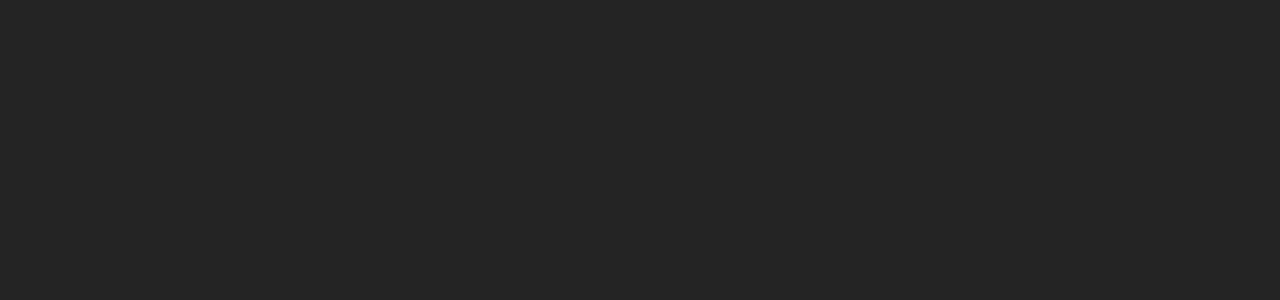
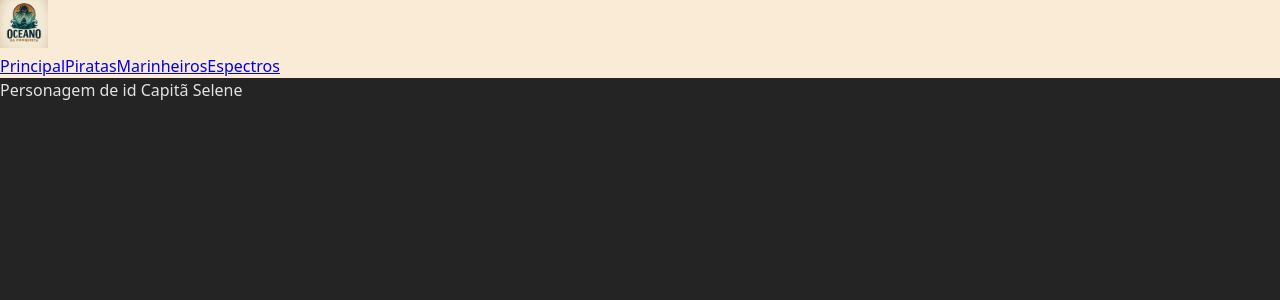
Before and after one commit to VitorDiasBode/grimorio-dev, a React (Vite) app in the folder react-router/nav-oceano-da-conquista/: page /personagem/1 in a window 1280 px wide. Before the commit this address had no page. Shown: the top 300 px of the page. Built offline with nearby package versions, Linux system fonts and the light colour scheme.

Commit message:
feat: adiciona pagina para mostrar dados do personagem

```diff
--- a/react-router/nav-oceano-da-conquista/src/App.jsx
+++ b/react-router/nav-oceano-da-conquista/src/App.jsx
@@ -5,6 +5,7 @@
 import Piratas from "./pages/Piratas";
 import Marinheiros from "./pages/Marinheiros";
 import Espectros from "./pages/Espectros";
+import Personagem from "./pages/Personagem";
 
 // import '../src/reset.css'
 
@@ -18,6 +19,7 @@
          <Route path="/piratas" element={<Piratas />} />
          <Route path="/marinheiros" element={<Marinheiros />} />
          <Route path="/espectros" element={<Espectros />} />
+         <Route path="/personagem/:id" element={<Personagem/>} />
         </Routes>
       </BrowserRouter>
     </div>
--- /dev/null
+++ b/react-router/nav-oceano-da-conquista/src/components/CartaoDoPersonagem/CartaoDoPersonagem.jsx
@@ -0,0 +1,11 @@
+import React from "react";
+import { Link } from "react-router";
+
+export default function CartaoDoPersonagem({nome, categoria, id}) {
+    return(
+        <div>
+            {nome} (#{categoria})
+            <Link to={`/personagem/${id}`}>Saiba mais</Link>
+        </div>
+    )
+}
--- a/react-router/nav-oceano-da-conquista/src/pages/Home.jsx
+++ b/react-router/nav-oceano-da-conquista/src/pages/Home.jsx
@@ -2,6 +2,7 @@
 import { personagens } from "../data";
 import { Link } from "react-router";
 import Navbar from "../components/Navbar/Navbar";
+import CartaoDoPersonagem from "../components/CartaoDoPersonagem/CartaoDoPersonagem";
 
 function Home() {
     return (
@@ -12,8 +13,7 @@
                 <ul>
                     {personagens.map( (personagem) => (
                         <li key={personagem.id}>
-                            {personagem.nome} (#{personagem.categoria})
-                            <Link to={`/personagem/${personagem.id}`}>Saiba mais</Link>
+                            <CartaoDoPersonagem nome={personagem.nome} categoria={personagem.categoria} id={personagem.id}></CartaoDoPersonagem>
                         </li>
                     ))}
                 </ul>
--- /dev/null
+++ b/react-router/nav-oceano-da-conquista/src/pages/Personagem.jsx
@@ -0,0 +1,20 @@
+import React, { use } from "react";
+import { useLocation } from "react-router";
+import { personagens } from "../data";
+import Navbar from "../components/Navbar/Navbar";
+
+export default function Personagem() {
+    const idPersonagem = useLocation().pathname.split('/')[2];
+    const personagem = personagens.filter((per) => per.id == idPersonagem)[0];
+
+    return(
+        <div>
+            <Navbar />
+            <main>
+                Personagem de id {personagem.nome}
+            </main>
+
+        </div>
+    )
+
+}
```
Also changed, not shown: react-router/nav-oceano-da-conquista/src/components/CartaoDoPersonagem/style.css (added).
